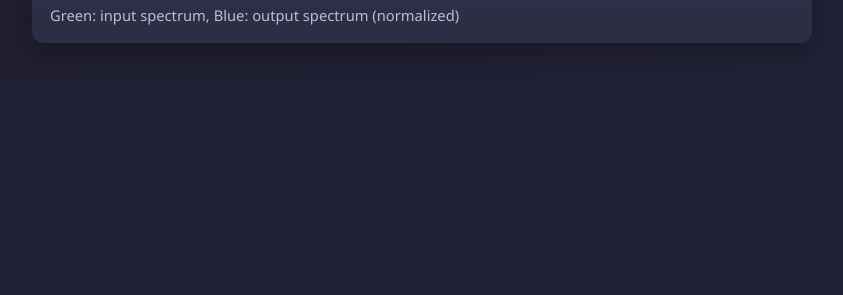
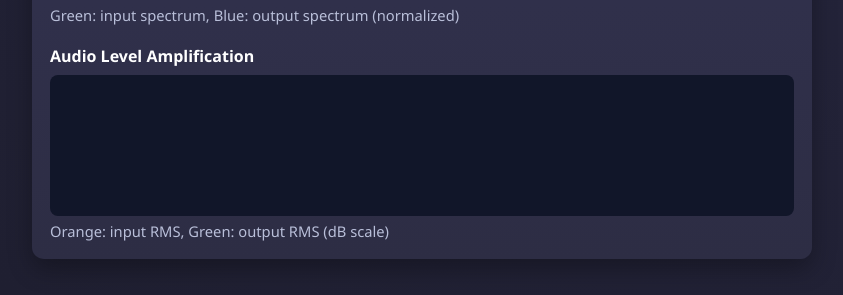
Before and after one commit to Leo001-bot/HA, a Flask app: page / in a window 1280 px wide. Shown: the part 1121-1416 px from the top of the page, without its empty margins (218-1061 px from the left). Before the commit the page ends 1171 px from the top, so only its background shows below. Run offline with Flask 3, Linux system fonts and the light colour scheme; data that the repository does not hold is empty; some libraries are stand-ins or nearby versions.

Commit message:
Add real-time audio amplification visualization graph
- New RMS line graph showing input vs output audio levels over time
- Displays both input (orange) and output (green) levels in dB scale
- Grid lines showing -60dB to 0dB range for reference
- Legend identifying input and output trace colors
- History of last 40 samples for continuous monitoring
- Updates in real-time as audio flows through filters
- Shows the amplification effect of processing pipeline

```diff
--- a/templates/index.html
+++ b/templates/index.html
@@ -325,6 +325,10 @@
         <div class="hint" id="eff-band-label">Band: 120 - 6000 Hz</div>
         <canvas id="spec-canvas" width="740" height="160" style="width:100%;background:#111629;border-radius:8px;margin-top:10px;"></canvas>
         <div class="hint">Green: input spectrum, Blue: output spectrum (normalized)</div>
+
+        <h3 style="margin-top:20px;margin-bottom:8px;font-size:1rem;">Audio Level Amplification</h3>
+        <canvas id="rms-canvas" width="740" height="140" style="width:100%;background:#111629;border-radius:8px;"></canvas>
+        <div class="hint">Orange: input RMS, Green: output RMS (dB scale)</div>
     </div>
 </div>
 
@@ -385,10 +389,12 @@
         effAtten: document.getElementById("eff-atten"),
         effAttenVal: document.getElementById("eff-atten-val"),
         effBandLabel: document.getElementById("eff-band-label"),
-        specCanvas: document.getElementById("spec-canvas")
+        specCanvas: document.getElementById("spec-canvas"),
+        rmsCanvas: document.getElementById("rms-canvas")
     };
 
     const specCtx = el.specCanvas.getContext("2d");
+    const rmsCtx = el.rmsCanvas.getContext("2d");
 
     let lastSttUpdateMs = 0;
     let smoothLeftPct = 0;
@@ -410,6 +416,69 @@
 
     function setSttStatus(text) {
         el.sttStatus.textContent = "STT: " + text;
+    }
+
+    // RMS history for amplification visualization
+    let rmsHistory = [];
+    const maxRmsHistory = 40;
+
+    function drawRmsGraph() {
+        const w = el.rmsCanvas.width;
+        const h = el.rmsCanvas.height;
+        rmsCtx.clearRect(0, 0, w, h);
+        rmsCtx.fillStyle = "#111629";
+        rmsCtx.fillRect(0, 0, w, h);
+
+        if (rmsHistory.length < 2) return;
+
+        // Draw grid
+        rmsCtx.strokeStyle = "#2a3a5a";
+        rmsCtx.lineWidth = 1;
+        for (let db = -60; db <= 0; db += 15) {
+            const y = h - ((db + 65) / 65) * h;
+            rmsCtx.beginPath();
+            rmsCtx.moveTo(0, y);
+            rmsCtx.lineTo(w, y);
+            rmsCtx.stroke();
+            rmsCtx.fillStyle = "#888";
+            rmsCtx.font = "10px monospace";
+            rmsCtx.textAlign = "right";
+            rmsCtx.fillText(db + " dB", w - 5, y - 5);
+        }
+
+        // Draw lines for input and output RMS
+        const drawLine = (arr, color) => {
+            rmsCtx.strokeStyle = color;
+            rmsCtx.lineWidth = 2;
+            rmsCtx.beginPath();
+            for (let i = 0; i < arr.length; i++) {
+                const db = arr[i];
+                const x = (i / (arr.length - 1 || 1)) * w;
+                const y = h - ((db + 65) / 65) * h;
+                if (i === 0) rmsCtx.moveTo(x, y);
+                else rmsCtx.lineTo(x, y);
+            }
+            rmsCtx.stroke();
+        };
+
+        const inputDbs = rmsHistory.map(d => 20 * Math.log10(Math.max(1e-9, d.in_rms)));
+        const outputDbs = rmsHistory.map(d => 20 * Math.log10(Math.max(1e-9, d.out_rms)));
+
+        drawLine(inputDbs, "#ff9944");
+        drawLine(outputDbs, "#44dd44");
+
+        // Draw legend
+        rmsCtx.fillStyle = "#ff9944";
+        rmsCtx.fillRect(10, 10, 12, 12);
+        rmsCtx.fillStyle = "#ccc";
+        rmsCtx.font = "11px sans-serif";
+        rmsCtx.textAlign = "left";
+        rmsCtx.fillText("Input", 28, 18);
+
+        rmsCtx.fillStyle = "#44dd44";
+        rmsCtx.fillRect(100, 10, 12, 12);
+        rmsCtx.fillStyle = "#ccc";
+        rmsCtx.fillText("Output", 118, 18);
     }
 
     function setApiState(ok, msg) {
@@ -876,6 +945,15 @@
         el.effBandLabel.textContent = "Band: " + lo + " - " + hi + " Hz";
 
         drawSpectrum(q && q.spectrum_in, q && q.spectrum_out);
+
+        // Update RMS history for amplification graph
+        if (q && typeof q.in_rms === "number" && typeof q.out_rms === "number") {
+            rmsHistory.push({ in_rms: q.in_rms, out_rms: q.out_rms });
+            if (rmsHistory.length > maxRmsHistory) {
+                rmsHistory.shift();
+            }
+            drawRmsGraph();
+        }
     });
 
     // Fallback: poll latest transcription in case socket events are missed.
```
